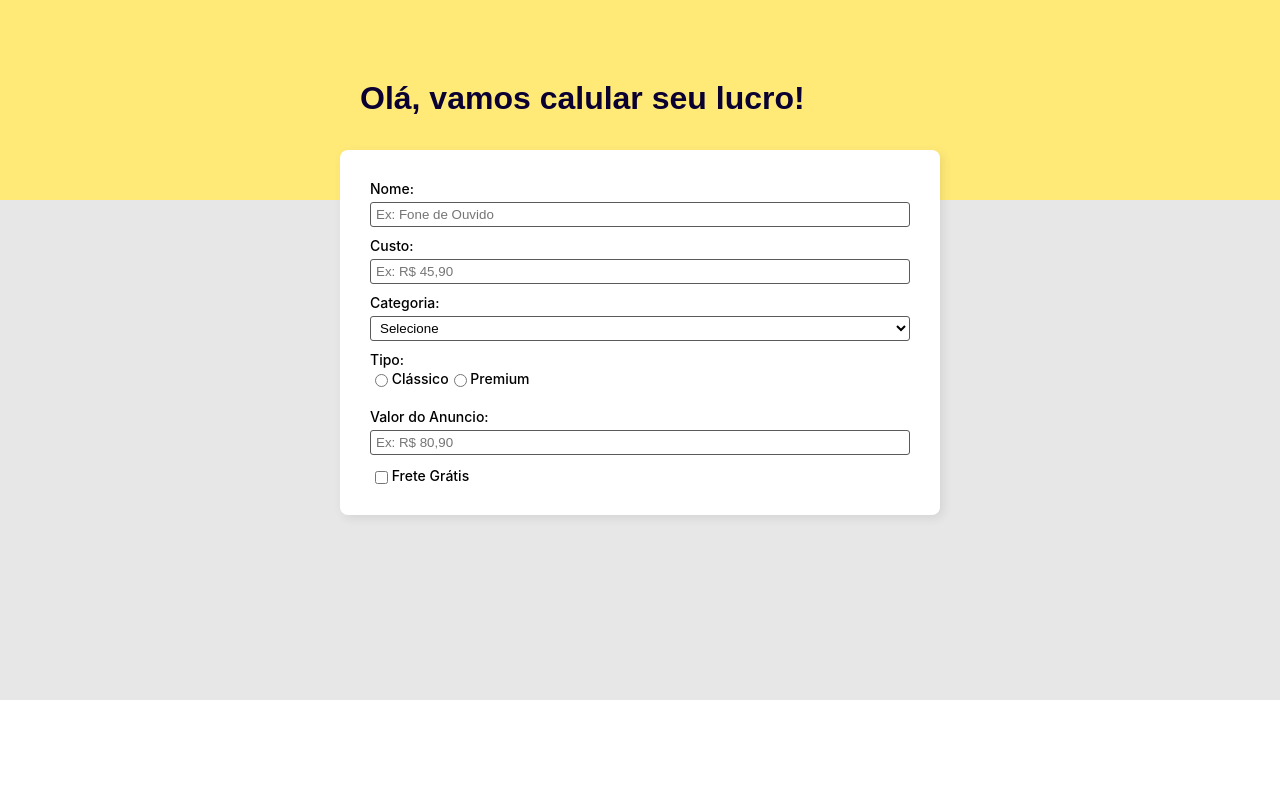
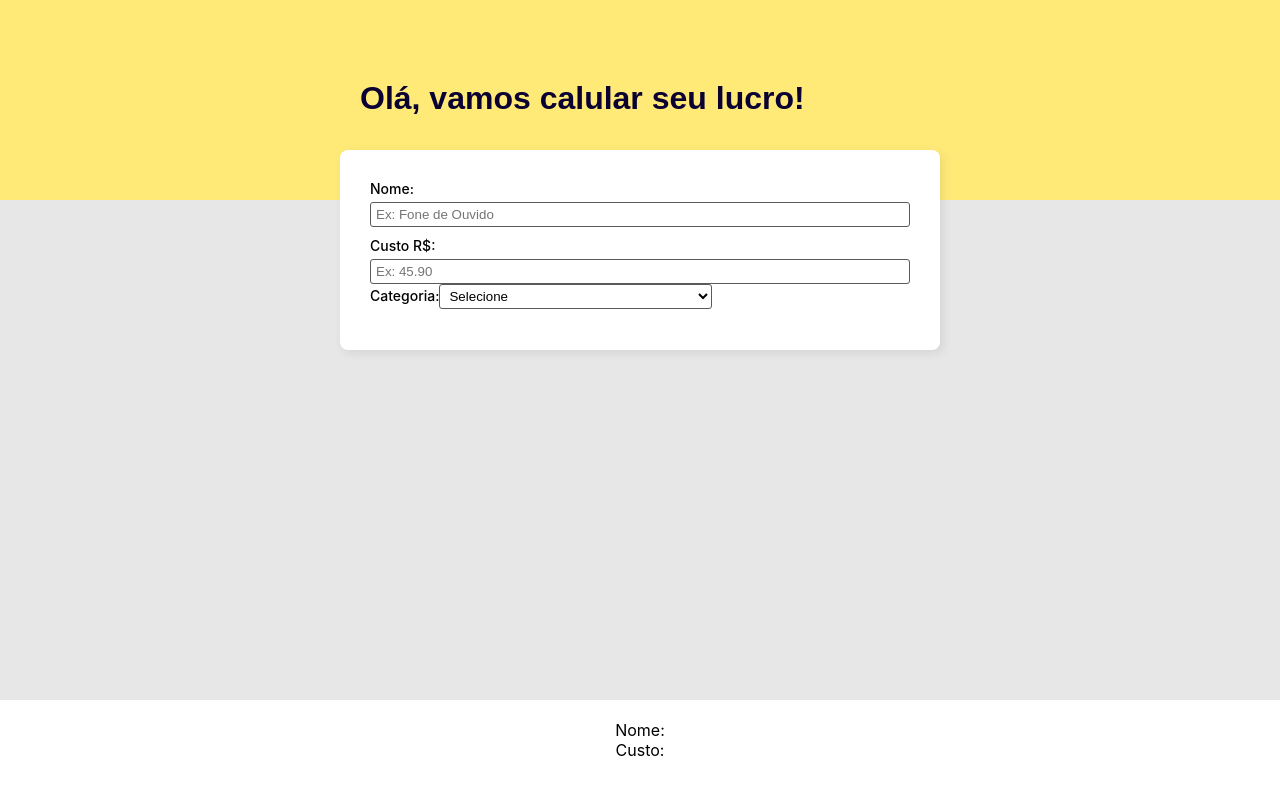
Before and after one commit to FernandoLelis/meu-lucro-ml, a React (Create React App) app in the folder meu-lucro-ml/: page / in a window 1280 px wide. Shown: the top 794 px of the page. Built offline with nearby package versions, Linux system fonts and the light colour scheme.

Commit message:
Criados novos componetes para o formulario

```diff
--- a/meu-lucro-ml/src/App.js
+++ b/meu-lucro-ml/src/App.js
@@ -1,14 +1,16 @@
 import React, {Component} from 'react';
 import './App.css';
 import Header from './Components/Header';
-import Form from './Components/Form';
+import BoxForm from './Components/BoxForm';
+import FormCate from './Components/FormCate'
 
 function App() {
 
   return (
     <div className="App">
       <Header />
-      <Form />
+      <BoxForm />
+
     </div>
   );
 
--- /dev/null
+++ b/meu-lucro-ml/src/Components/BoxForm.js
@@ -0,0 +1,49 @@
+import React, { useState } from "react";
+import FormCate from './FormCate'
+
+import App from "../App";
+
+export default function BoxForm() {
+
+    const [nome, setNome] = useState('')
+    const [custo, setCusto] = useState('')
+
+
+    return(
+        <div>
+            <div className="boxForm">
+                <label htmlFor="nome">Nome:</label>
+                <input
+                    type="text"
+                    name="nome"
+                    id="nome"
+                    value={nome}
+                    placeholder="Ex: Fone de Ouvido"
+                    onChange={(ev) => setNome(ev.target.value)}
+                />
+
+                <label htmlFor="custo">Custo R$:</label>
+                <input
+                    type="number"
+                    name="custo"
+                    id="custo"
+                    value={custo}
+                    placeholder="Ex: 45.90"
+                    onChange={(ev) => setCusto(ev.target.value)}
+                />
+
+
+                <FormCate />
+
+
+
+            </div>
+
+            <div className="boxRes">
+                Nome: {nome} <br />
+                Custo: {custo}
+            </div>
+
+        </div>
+    );
+}
--- a/meu-lucro-ml/src/Components/Form.js
+++ b/meu-lucro-ml/src/Components/Form.js
@@ -29,7 +29,7 @@ const Form = () => {
     <form onSubmit={onSubmit}>
       <div className="boxForm">
         <label htmlFor="name">Nome:</label>
-        <input type="text" name="name" id="name" placeholder="Ex: Fone de Ouvido" onChange={onChange} />
+        <input type="text" name="nome" id="nome" placeholder="Ex: Fone de Ouvido" onChange={onChange} />
 
         <label htmlFor="custo">Custo:</label>
         <input type="number" name="custo" id="custo" placeholder="Ex: R$ 45,90" onChange={onChange} />
@@ -71,16 +71,15 @@ const Form = () => {
           <input type="checkbox" name="freteGratis" id="freteGratis" onChange={onChange} /> Frete Grátis
         </label>
 
-      </div>
+        </div>
+      </form>
 
 
 
-      <div className="boxRes">
 
-      </div>
-    </form>
+
     </div>
-    );
+  );
 }
 
 export default Form;
--- /dev/null
+++ b/meu-lucro-ml/src/Components/FormCate.js
@@ -0,0 +1,38 @@
+import React, { useState } from "react";
+import '../App.css';
+
+export default function Categorias() {
+
+    const [categoria, setCategoria] = useState('')
+
+    return(
+        <div className="formcate">
+        <form>
+            <label htmlFor="categoria">Categoria:</label>
+            <select name="categoria" id="categoria" value={categoria} onChange={(ev) => setCategoria(ev.target.value)}>
+                <option value="">Selecione</option>
+                <option value="celularesSmartphones">Celulares e Smartphones</option>
+                <option value="suplementos">Suplementos</option>
+                <option value="tenis">Tênis</option>
+                <option value="lumináriasTetoSolaresArandelas">Luminárias de Teto, Solares e Arandelas</option>
+                <option value="notebooks">Notebooks</option>
+                <option value="tratamentosCabelo">Tratamentos para o Cabelo</option>
+                <option value="calcas">Calças</option>
+                <option value="fonesHeadsets">Fones e Headsets</option>
+                <option value="camisolasMoletons">Camisolas e moletons</option>
+                <option value="botas">Botas</option>
+                <option value="bicicletas">Bicicletas</option>
+                <option value="hdsSdds">HDs e SSDs</option>
+                <option value="roteadores">Roteadores</option>
+                <option value="relogiosPulso">Relógios de Pulso</option>
+                <option value="smartwatches">Smartwatches</option>
+                <option value="computadores">Computadores</option>
+                <option value="impressoras">Impressoras</option>
+                <option value="televisores">Televisores</option>
+                <option value="caixasSomAutofalantes">Caixas de Som e Autofalantes</option>
+                 <option value="mediaStreaming">Media Streaming</option>
+            </select>
+        </form>
+        </div>
+    )
+}
```
Also changed, not shown: meu-lucro-ml/src/Components/BoxRes.js (added, +11 -0 lines).
